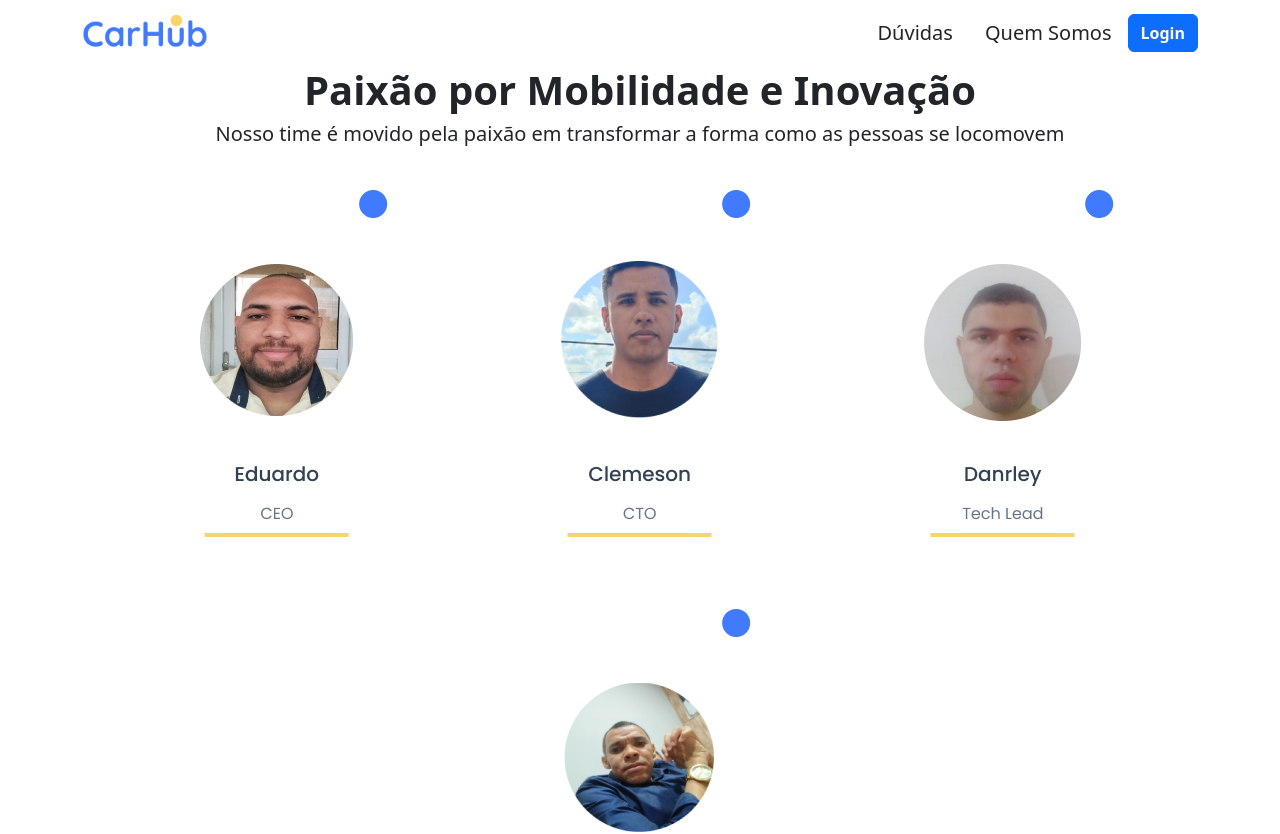
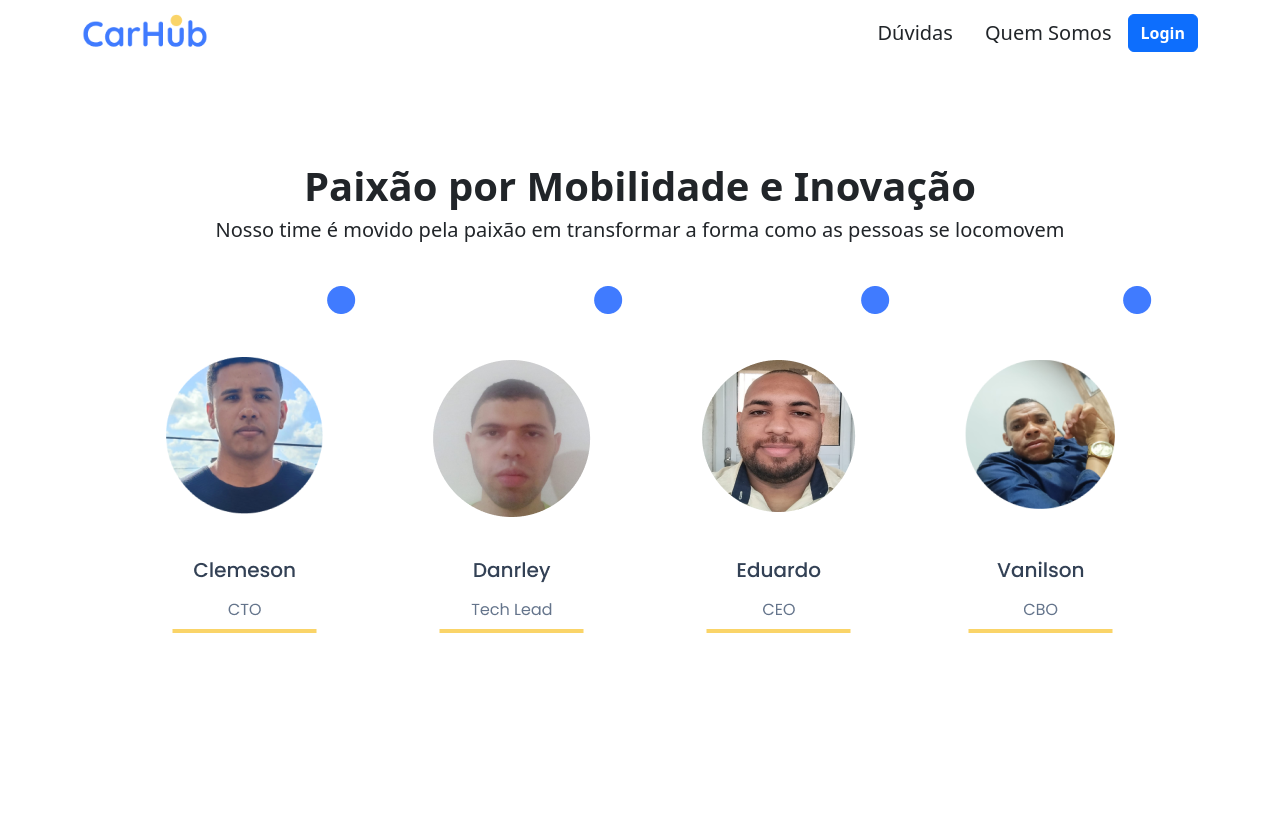
Before and after one commit to clemeson/carhub, a React (Vite) app in the folder frontend/: page /aboutus in a window 1280 px wide. Shown: the top 834 px of the page. After the commit the page ends 800 px from the top, so only its background shows below. Built offline with nearby package versions, Linux system fonts and the light colour scheme.

Commit message:
fix: adjust cols in about page

```diff
--- a/frontend/src/pages/AboutUs/index.jsx
+++ b/frontend/src/pages/AboutUs/index.jsx
@@ -9,26 +9,40 @@ function AboutUs() {
   return (
     <>
       <div className="container d-flex flex-column align-items-center  justify-content-center w-100">
-        <section className="container text-center d-flex align-items-center   flex-column">
-          <h1 className="text-center fw-bold fs-1 fw-bolder  text-dark">
+        <section className="container text-center d-flex align-items-center row   flex-column pt-5">
+          <h1 className="text-center fw-bold fs-1 fw-bolder  text-dark mt-5">
             Paixão por Mobilidade e Inovação{' '}
           </h1>
           <h5>
             Nosso time é movido pela paixão em transformar a forma como as
             pessoas se locomovem
           </h5>
+
           <div className="d-flex align-items-center row">
-            <card className="col" data-aos="fade-up" data-aos-duration="1000">
-              <img src={eduardo} alt="img-time"></img>
-            </card>
-            <card className="col" data-aos="fade-up" data-aos-duration="1500">
+            <card
+              className="col-md-3"
+              data-aos="fade-up"
+              data-aos-duration="1500"
+            >
               <img src={clemeson} alt="img-time"></img>
             </card>
-            <card className="col" data-aos="fade-up" data-aos-duration="2000">
+
+            <card
+              className="col-md-3"
+              data-aos="fade-up"
+              data-aos-duration="2000"
+            >
               <img src={dan} alt="img-time"></img>
             </card>
             <card
-              className="col card-body"
+              className="col-md-3"
+              data-aos="fade-up"
+              data-aos-duration="1000"
+            >
+              <img src={eduardo} alt="img-time"></img>
+            </card>
+            <card
+              className="col-md-3 card-body"
               data-aos="fade-up"
               data-aos-duration="2500"
             >
```
